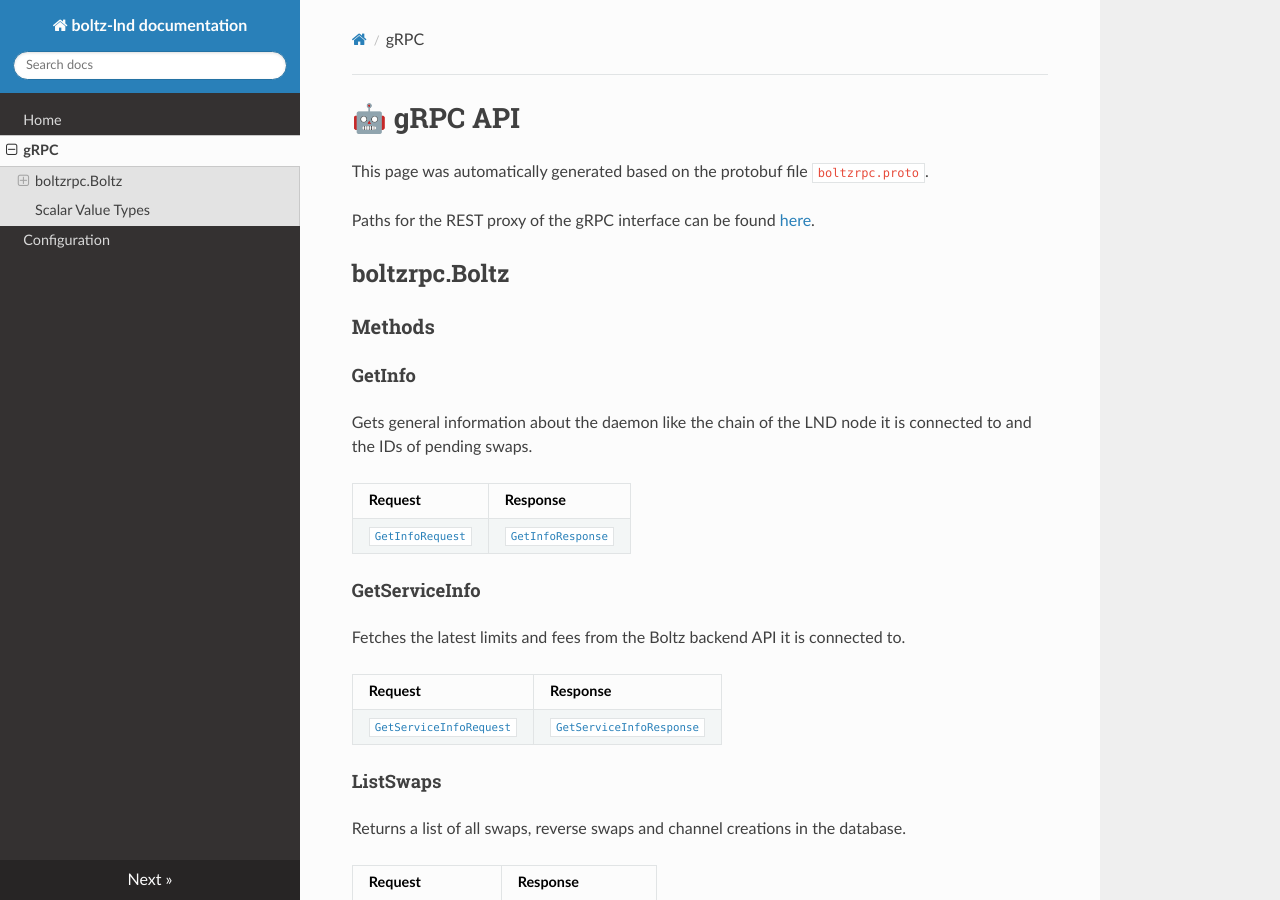
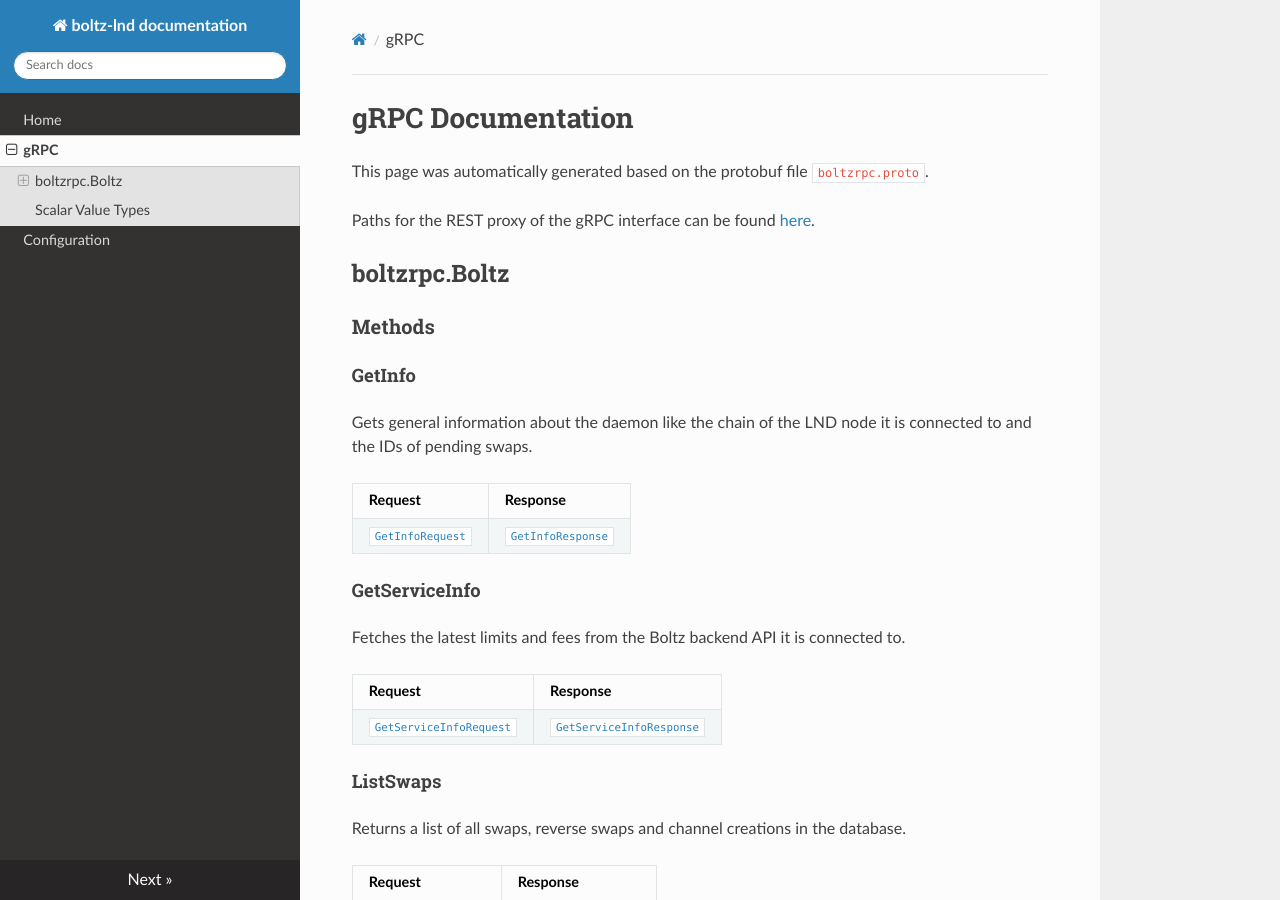
Before and after one commit to BoltzExchange/boltz-client, an MkDocs documentation site: the page built from docs/grpc.md, in a window 1280 px wide and 900 px high. Built offline with MkDocs 1.6.1, drawn with Linux system fonts in a browser that asks for light colours; nearby versions of some CDN libraries.

Commit message:
Update grpc.md

```diff
--- a/docs/grpc.md
+++ b/docs/grpc.md
@@ -1,4 +1,4 @@
-# 🤖 gRPC API
+# gRPC Documentation
 
 This page was automatically generated based on the protobuf file `boltzrpc.proto`.
 
```
